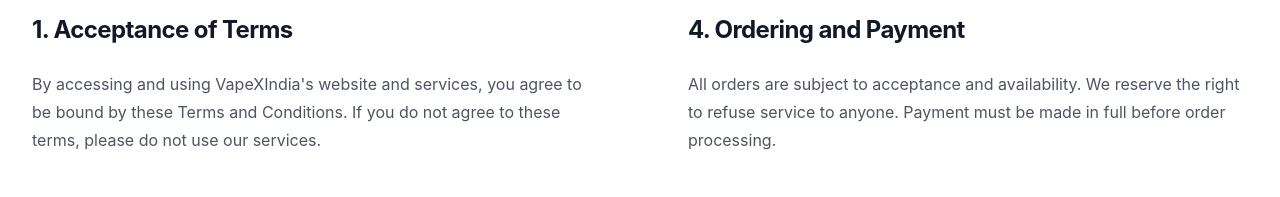
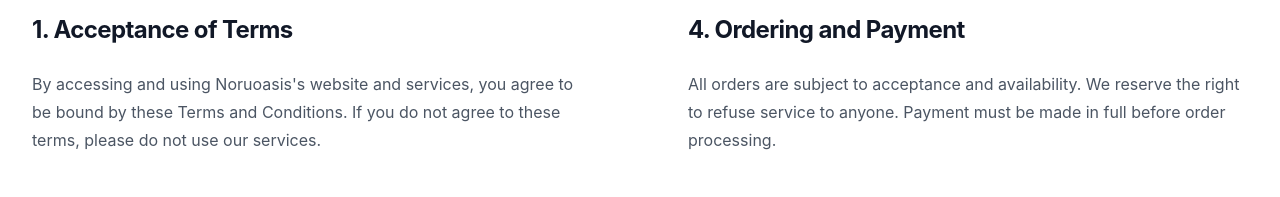
Before and after one commit to Mikehooper1/Ecommerce, a React (Create React App) app: page /terms in a window 1280 px wide. Shown: the part 358-555 px from the top of the page. Built offline with nearby package versions, Linux system fonts and the light colour scheme; no server answers.

Commit message:
Update Terms.js

```diff
--- a/src/pages/Terms.js
+++ b/src/pages/Terms.js
@@ -15,7 +15,7 @@
             <div className="lg:pr-8">
               <h2 className="text-2xl font-bold tracking-tight text-gray-900">1. Acceptance of Terms</h2>
               <p className="mt-6 text-base leading-7 text-gray-600">
-                By accessing and using VapeXIndia's website and services, you agree to be bound by these Terms and Conditions. If you do not agree to these terms, please do not use our services.
+                By accessing and using Noruoasis's website and services, you agree to be bound by these Terms and Conditions. If you do not agree to these terms, please do not use our services.
               </p>
 
               <h2 className="mt-10 text-2xl font-bold tracking-tight text-gray-900">2. Use of Services</h2>
```
